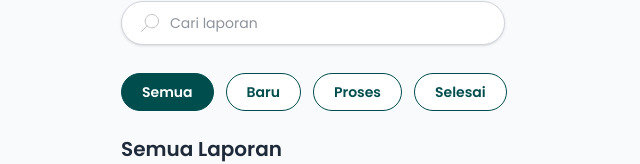
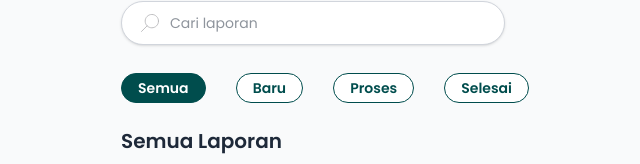
Before and after one commit to Rydhoff/jejak, a React (Vite) app: page / in a window 1280 px wide. Shown: the part 149-313 px from the top of the page, without its empty margins (315-955 px from the left). Built offline with nearby package versions, Linux system fonts and the light colour scheme; no server answers; the database is empty.

Commit message:
update opsi sortir

```diff
--- a/src/pages/Home.jsx
+++ b/src/pages/Home.jsx
@@ -50,12 +50,12 @@ export default function Home() {
           </div>
 
           {/* Opsi sortir data laporan */}
-          <div className="flex gap-3 mt-7">
+          <div className="flex justify-between w-full mt-7">
             {tabs.map((tab) => (
               <button
                 key={tab}
                 onClick={() => setActive(tab)}
-                className={`px-5 py-2 rounded-full cursor-pointer border text-sm font-semibold transition-all duration-200
+                className={`px-4 py-1 rounded-full cursor-pointer border text-sm font-semibold transition-all duration-200
                   ${
                     active === tab
                       ? "bg-[#004d4d] text-white border-[#004d4d] cursor-pointer"
```
